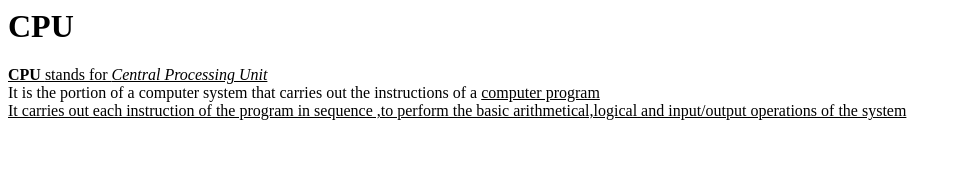
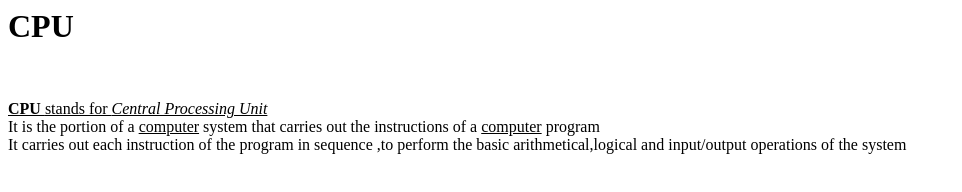
Before and after one commit to iamneo-production/bfffbaaeedadaeccdfffebaeceaec, a website: page public/index.html in a window 1280 px wide. Shown: the whole page, without its empty margins (0-962 px from the left). Drawn offline with Linux system fonts and the light colour scheme.

Commit message:
Backup Commit

```diff
--- a/public/index.html
+++ b/public/index.html
@@ -1,7 +1,12 @@
 <html>
-        <body><h1><b> CPU </b></h1><p><u><b> CPU </b> stands for <i> Central Processing Unit</i></u><br>
-            It is the portion of a computer system that carries out the instructions of a <u> computer program<br>
-            It carries out each instruction of the program in sequence ,to perform the basic arithmetical,logical and input/output operations of the system </P>
+    <head>
+        <title>Sample Output</title>
+    </head>
+        <body>
+            <h1><b> CPU </b></h1><br>
+            <p><u><b> CPU </b> stands for <i> Central Processing Unit</i></u><br>
+            It is the portion of a <u>computer</u> system that carries out the instructions of a <u>computer</u> program<br>
+            It carries out each instruction of the program in sequence ,to perform the basic arithmetical,logical and input/output operations of the system </p>
 
         </body>
 
```
